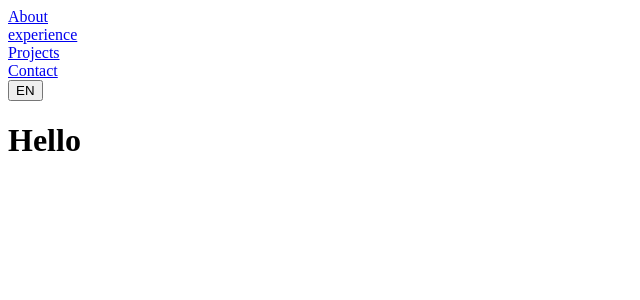
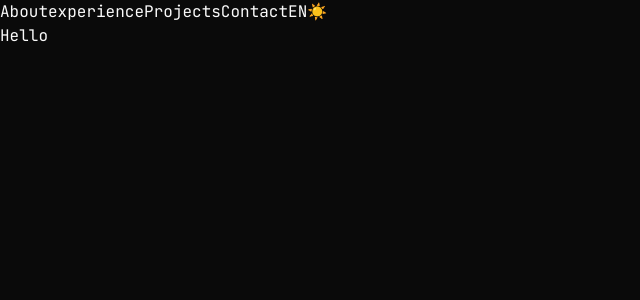
Before and after one commit to zywelf/portfolio-v2, a Next.js app: page /en in a window 1280 px wide. Shown: the top 300 px of the page, without its empty margins (0-640 px from the left). Built offline with nearby package versions, Linux system fonts and the light colour scheme.

Commit message:
fix: correct theme switching by removing hardocred background variables

```diff
--- a/package.json
+++ b/package.json
@@ -15,6 +15,7 @@
     "lucide-react": "^1.17.0",
     "next": "16.2.7",
     "next-intl": "^4.13.0",
+    "next-themes": "^0.4.6",
     "react": "19.2.4",
     "react-dom": "19.2.4",
     "shadcn": "^4.11.0",
--- a/src/app/[locale]/layout.tsx
+++ b/src/app/[locale]/layout.tsx
@@ -1,11 +1,5 @@
 import { NextIntlClientProvider } from "next-intl";
 import { getMessages } from "next-intl/server";
-import { JetBrains_Mono } from "next/font/google";
-
-const jetBrainsMono = JetBrains_Mono({
-    subsets: ["latin"],
-    variable: "--font-jetbrains",
-});
 
 type Props = {
     children: React.ReactNode;
@@ -17,12 +11,8 @@ export default async function LocaleLayout({ children, params }: Props) {
     const messages = await getMessages();
 
     return (
-        <html lang={locale} className={jetBrainsMono.variable}>
-            <body>
-                <NextIntlClientProvider messages={messages}>
-                    {children}
-                </NextIntlClientProvider>
-            </body>
-        </html>
+        <NextIntlClientProvider messages={messages}>
+            {children}
+        </NextIntlClientProvider>
     );
 }
--- a/src/app/globals.css
+++ b/src/app/globals.css
@@ -49,12 +49,14 @@
 }
 
 body {
+  background: var(--background);
+  color: var(--foreground);
   font-family: var(--font-jetbrains), monospace;
 }
 
 :root {
-  --background: oklch(1 0 0);
-  --foreground: oklch(0.145 0 0);
+  --glass-bg: rgba(10, 10, 10, 0.7);
+  --glass-border: rgba(255, 255, 255, 0.1);
   --card: oklch(1 0 0);
   --card-foreground: oklch(0.145 0 0);
   --popover: oklch(1 0 0);
--- a/src/app/layout.tsx
+++ b/src/app/layout.tsx
@@ -1,12 +1,24 @@
-import { Geist } from "next/font/google";
+import { ThemeProvider } from "@/components/layout/ThemeProvider";
+import { JetBrains_Mono } from "next/font/google";
+import "./globals.css";
 
-const geist = Geist({subsets:['latin'],variable:'--font-sans'});
-
+const jetBrainsMono = JetBrains_Mono({
+    subsets: ["latin"],
+    variable: "--font-jetbrains",
+});
 
 export default function RootLayout({
     children,
 }: {
     children: React.ReactNode;
 }) {
-    return children;
+    return (
+        <html suppressHydrationWarning className={jetBrainsMono.variable}>
+            <body>
+                <ThemeProvider>
+                    {children}
+                </ThemeProvider>
+            </body>
+        </html>
+    );
 }
--- a/src/components/layout/Navbar.tsx
+++ b/src/components/layout/Navbar.tsx
@@ -3,12 +3,26 @@ import { useTranslations } from "next-intl";
 import Link from "next/link";
 import { useLocale } from "next-intl";
 import { useRouter, usePathname } from "next/navigation";
+import { useTheme } from "next-themes";
+import { useState, useEffect } from "react";
 
 export default function Navbar() {
     const locale = useLocale();
     const pathname = usePathname();
     const router = useRouter();
     const t = useTranslations("nav");
+    const { resolvedTheme, setTheme } = useTheme();
+    const [mounted, setMounted] = useState(false);
+
+    useEffect(() => {
+        // eslint-disable-next-line
+        setMounted(true);
+    }, []);
+
+    const switchTheme = () => {
+        const newTheme = resolvedTheme === "dark" ? "light" : "dark";
+        setTheme(newTheme);
+    };
 
     const switchLanguage = () => {
         const newLocale = locale === "it" ? "en" : "it";
@@ -17,7 +31,7 @@ export default function Navbar() {
     };
 
     return (
-        <nav className="flex bg-red-500">
+        <nav className="flex">
             <div>
                 <Link href="#about"> {t("about")} </Link>
             </div>
@@ -35,6 +49,13 @@ export default function Navbar() {
                     {t("language")}
                 </button>
             </div>
+            {mounted && (
+                <div>
+                    <button type="button" onClick={switchTheme}>
+                        {resolvedTheme === "dark" ? "☀️" : "🌙"}
+                    </button>
+                </div>
+            )}
         </nav>
     );
 }
--- /dev/null
+++ b/src/components/layout/ThemeProvider.tsx
@@ -0,0 +1,14 @@
+"use client";
+import { ThemeProvider as NextThemeProvider } from "next-themes";
+
+export function ThemeProvider({ children }: { children: React.ReactNode }) {
+    return (
+        <NextThemeProvider
+            attribute="class"
+            defaultTheme="dark"
+            enableSystem={false}
+        >
+            {children}
+        </NextThemeProvider>
+    );
+}
```
Also changed, not shown: 1 other file (tests, documents, lock files or other folders).
